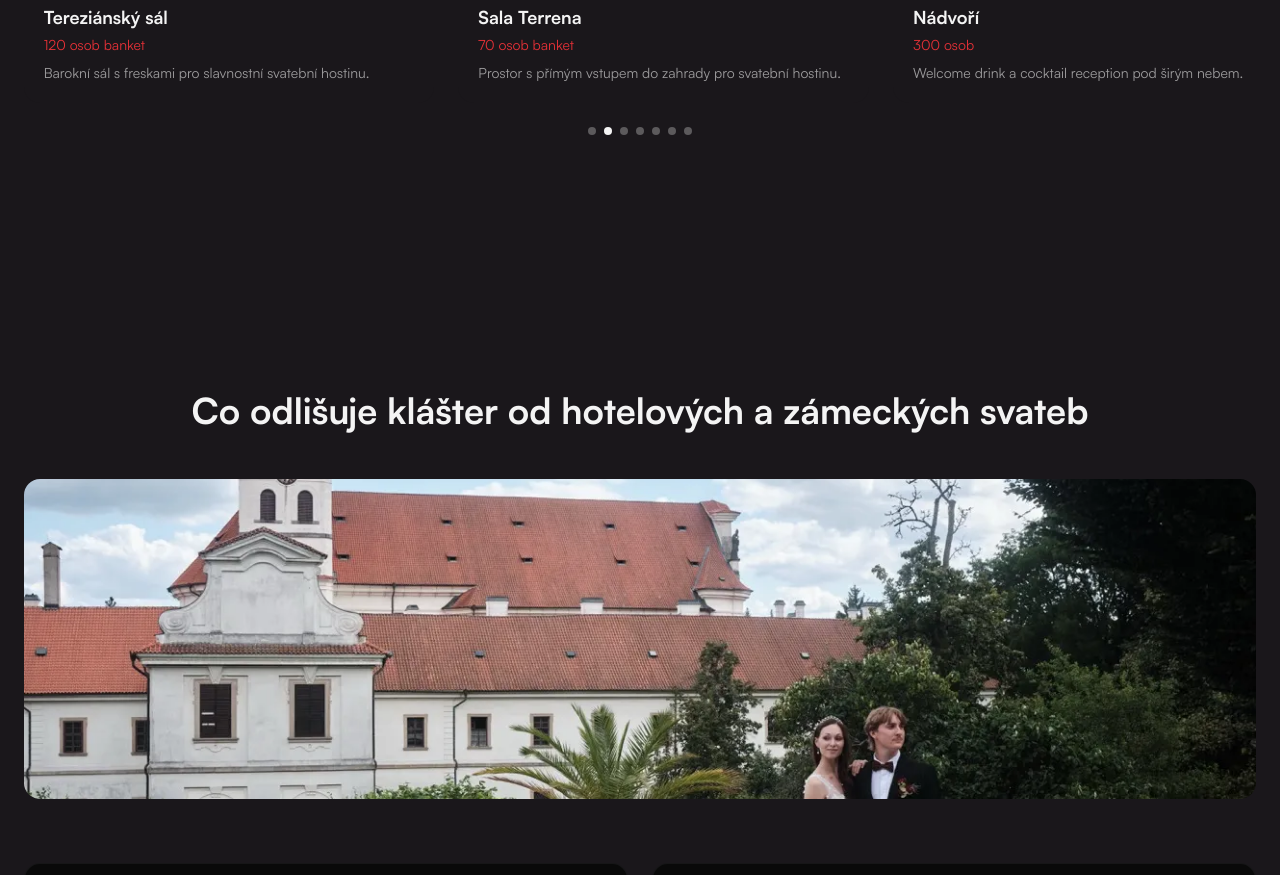
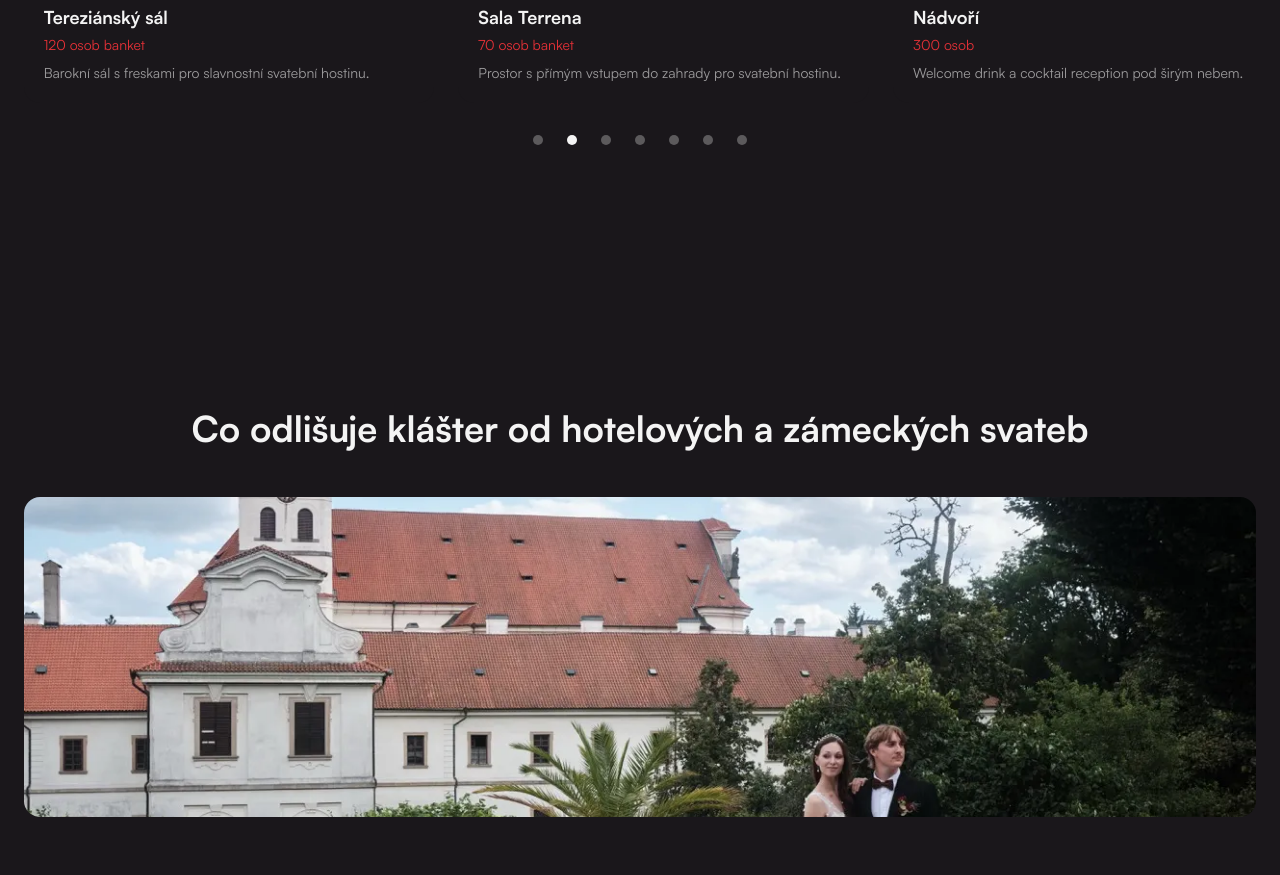
Before and after one commit to lsei27/brevnovevents, a Next.js app: page /svatba-v-klastere in a window 1280 px wide. Shown: the part 3980-4855 px from the top of the page. Built offline with nearby package versions, Linux system fonts and the light colour scheme.

Commit message:
style: fix carousel dots stretching into bars on touch devices

```diff
--- a/src/components/sections/SocialProof.tsx
+++ b/src/components/sections/SocialProof.tsx
@@ -166,8 +166,12 @@ export function SocialProof() {
               type="button"
               onClick={() => emblaApi?.scrollTo(index)}
               aria-label={`Reference ${index + 1}`}
-              className={`h-2 w-2 rounded-full transition-colors ${index === selectedIndex ? "bg-brand-white" : "bg-brand-white/30"}`}
-            />
+              className="group flex items-center justify-center p-2"
+            >
+              <span
+                className={`h-2.5 w-2.5 rounded-full transition-colors ${index === selectedIndex ? "bg-brand-white" : "bg-brand-white/30 group-hover:bg-brand-white/50"}`}
+              />
+            </button>
           ))}
         </div>
       </div>
--- a/src/components/ui/ImageCarousel.tsx
+++ b/src/components/ui/ImageCarousel.tsx
@@ -125,8 +125,12 @@ export function ImageCarousel({ slides }: ImageCarouselProps) {
             type="button"
             onClick={() => emblaApi?.scrollTo(index)}
             aria-label={`Přejít na slide ${index + 1}`}
-            className={`h-2 w-2 rounded-full transition-colors ${index === selectedIndex ? "bg-brand-white" : "bg-brand-white/30"}`}
-          />
+            className="group flex items-center justify-center p-2"
+          >
+            <span
+              className={`h-2.5 w-2.5 rounded-full transition-colors ${index === selectedIndex ? "bg-brand-white" : "bg-brand-white/30 group-hover:bg-brand-white/50"}`}
+            />
+          </button>
         ))}
       </div>
     </div>
```
